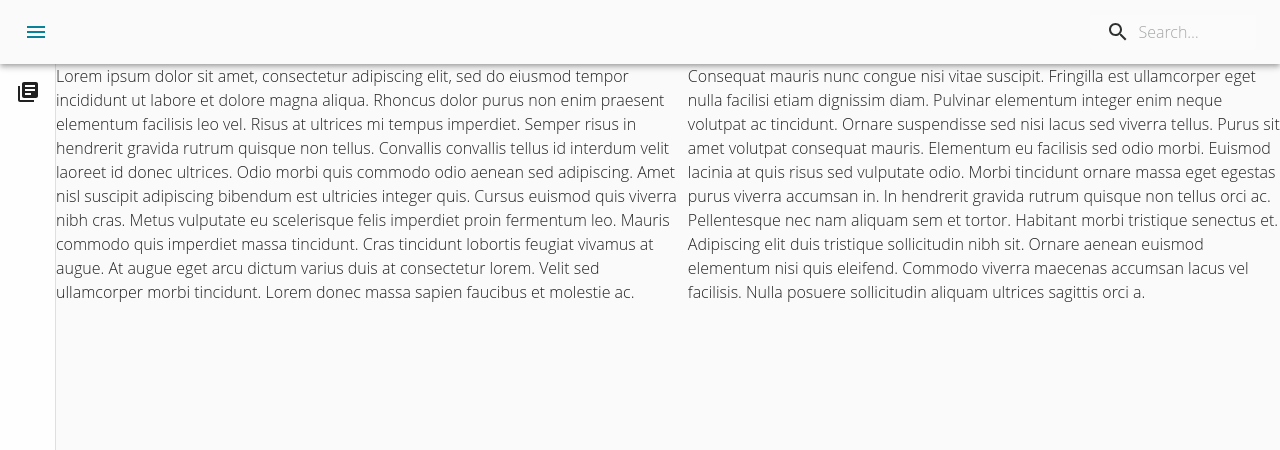
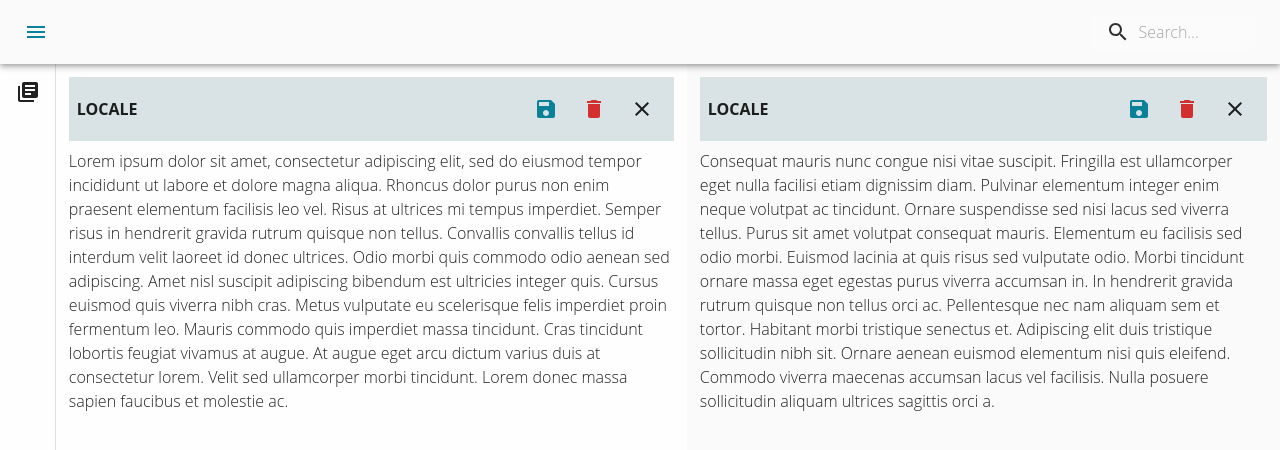
Before and after one commit to jocelynmutso/content-editor, a React (Create React App) app: page / in a window 1280 px wide. Shown: the top 450 px of the page. Built offline with nearby package versions, Linux system fonts and the light colour scheme.

Commit message:
editor column headers

```diff
--- a/src/ResourceEditor.tsx
+++ b/src/ResourceEditor.tsx
@@ -1,7 +1,7 @@
 import React from 'react';
 
 import Layout from './layout';
-import { PathView, Editor, Explorer, API, toolbar } from './core';
+import { Editor, toolbar } from './core';
 
 
 interface ResourceEditorProps {
--- a/src/core/buttons/NewPathButton.tsx
+++ /dev/null
@@ -1,32 +0,0 @@
-import React from 'react';
-import { makeStyles, createStyles, Theme } from '@material-ui/core/styles';
-import Button from '@material-ui/core/Button';
-
-const useStyles = makeStyles((theme: Theme) =>
-  createStyles({
-    root: {
-      '& > *': {
-        margin: theme.spacing(1),
-        width: '10vw',
-      },
-    },
-  }),
-);
-
-interface NewPathButtonProps {
-
-}
-
-const NewPathButton: React.FC<NewPathButtonProps> = () => {
-  const classes = useStyles();
-
-  return (
-    <div className={classes.root}>
-      <Button variant="contained" color="primary">
-        Edit mode
-      </Button>
-    </div>
-  );
-}
-
-export { NewPathButton }
--- a/src/core/editor/Editor.tsx
+++ b/src/core/editor/Editor.tsx
@@ -1,29 +1,39 @@
 import React from 'react';
 import { makeStyles, createStyles, Theme, Typography, Box, Divider } from '@material-ui/core';
+import { Layout } from '../deps';
+import { Header } from './Header';
 
-const useStyles = makeStyles((theme: Theme) =>
+const useStyles = (props: { y: number }) => makeStyles((theme: Theme) =>
   createStyles({
+    root: {
+      height: `${props.y}px`
+    },
     left: {
-      display: 'flex'
+      display: 'flex',
+      padding: '1vw',
+      backgroundColor: theme.palette.background.paper,
+      height: '100%',
     },
     right: {
       flexGrow: 1,
+      padding: '1vw'
     },
-
   }),
-);
+)();
 
 
 interface EditorProps {
 }
 
 const Editor: React.FC<EditorProps> = () => {
-  const classes = useStyles();
+  const layout = Layout.useContext();
+  const classes = useStyles(layout.session.dimensions);
 
   return (<>
-    <Box display='flex'>
+    <Box display='flex' className={classes.root}>
       <Box flexGrow="0" className={classes.left}>
-          <Typography paragraph>
+        <Typography paragraph>
+          <Header />
             Lorem ipsum dolor sit amet, consectetur adipiscing elit, sed do eiusmod tempor incididunt
             ut labore et dolore magna aliqua. Rhoncus dolor purus non enim praesent elementum
             facilisis leo vel. Risus at ultrices mi tempus imperdiet. Semper risus in hendrerit
@@ -35,9 +45,11 @@ const Editor: React.FC<EditorProps> = () => {
             arcu dictum varius duis at consectetur lorem. Velit sed ullamcorper morbi tincidunt. Lorem
             donec massa sapien faucibus et molestie ac.
         </Typography>
+
       </Box>
       <Box flexGrow="1" className={classes.right}>
         <Typography paragraph>
+         <Header />
           Consequat mauris nunc congue nisi vitae suscipit. Fringilla est ullamcorper eget nulla
           facilisi etiam dignissim diam. Pulvinar elementum integer enim neque volutpat ac
           tincidunt. Ornare suspendisse sed nisi lacus sed viverra tellus. Purus sit amet volutpat
--- /dev/null
+++ b/src/core/editor/Header.tsx
@@ -0,0 +1,65 @@
+import React from 'react';
+import { makeStyles, createStyles, Theme, Box } from '@material-ui/core';
+
+import IconButton from '@material-ui/core/IconButton';
+import DeleteIcon from '@material-ui/icons/Delete';
+import SaveIcon from '@material-ui/icons/Save';
+import CloseIcon from '@material-ui/icons/Close';
+
+
+const useStyles = () => makeStyles((theme: Theme) =>
+  createStyles({
+    root: {
+    },
+    header: {
+      display: 'flex',
+      alignItems: 'center',
+      padding: theme.spacing(1),
+      marginBottom: theme.spacing(1),
+      fontWeight: 'bold',
+      backgroundColor: theme.palette.secondary.dark
+    },
+    deleteIcon: {
+      color: theme.palette.error.dark,
+    },
+    saveIcon: {
+      color: theme.palette.primary.main,
+    },
+    cancelIcon: {
+      color: theme.palette.text.primary
+    }
+
+  }),
+)();
+
+
+
+interface HeaderProps {
+
+}
+
+const Header: React.FC<HeaderProps> = () => {
+  const classes = useStyles();
+
+  return (
+
+    <Box display="flex" alignItems="center">
+      <Box flexGrow="1" className={classes.header}>
+        LOCALE
+         <Box flexGrow="1" />
+        <IconButton aria-label="save">
+          <SaveIcon className={classes.saveIcon} />
+        </IconButton>
+        <IconButton aria-label="delete">
+          <DeleteIcon className={classes.deleteIcon} />
+        </IconButton>
+        <IconButton aria-label="cancel">
+          <CloseIcon className={classes.cancelIcon} />
+        </IconButton>
+
+      </Box>
+    </Box>
+  )
+}
+
+export { Header }
--- a/src/core/index.ts
+++ b/src/core/index.ts
@@ -7,5 +7,3 @@ export * from './editor';
 export * from './explorer';
 
 export { PathView } from './components/PathView';
-
-export { NewPathButton } from './buttons/NewPathButton';
--- a/src/themes/siteTheme.ts
+++ b/src/themes/siteTheme.ts
@@ -34,7 +34,7 @@ const palette = {
   },
   info: {
     main: "#f28d00", //orange
-    light: '#ffe6c2' //light orange
+    light: '#2b9348' //light green
 
   }
 };
```
